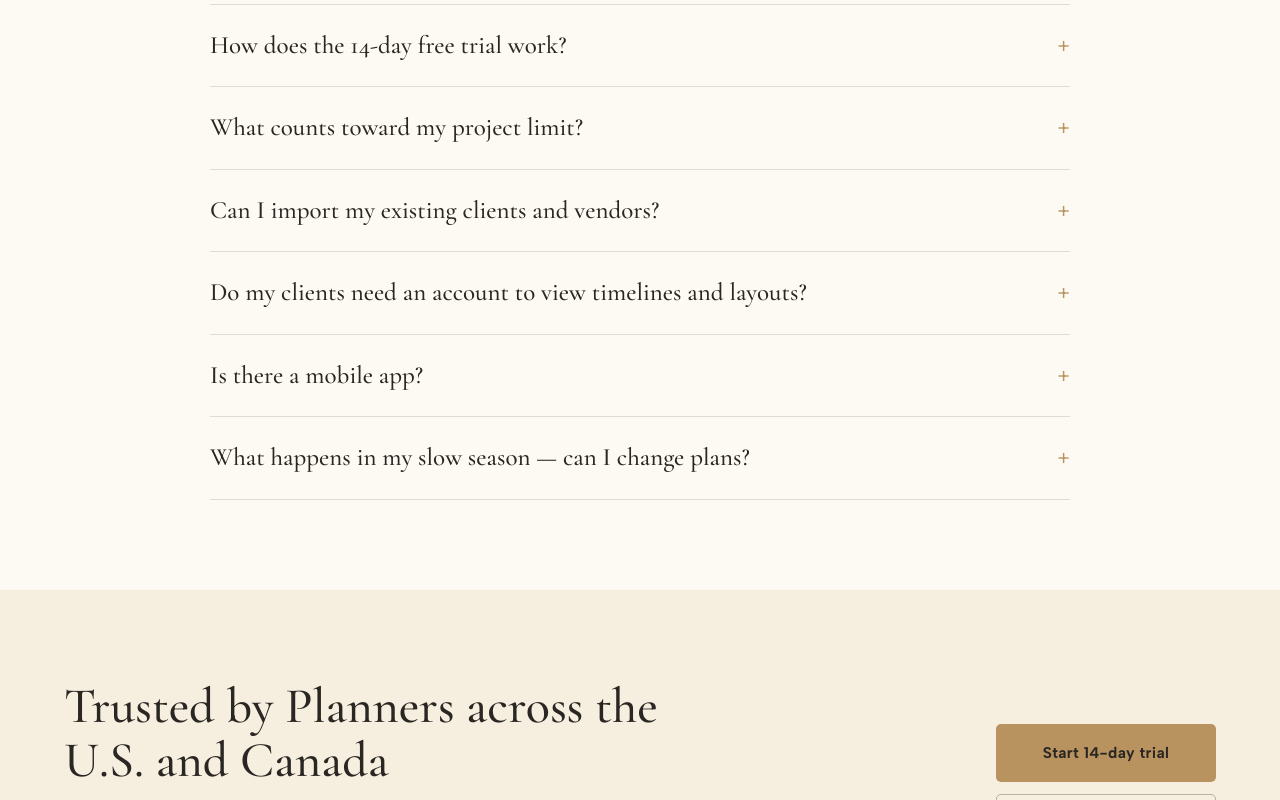
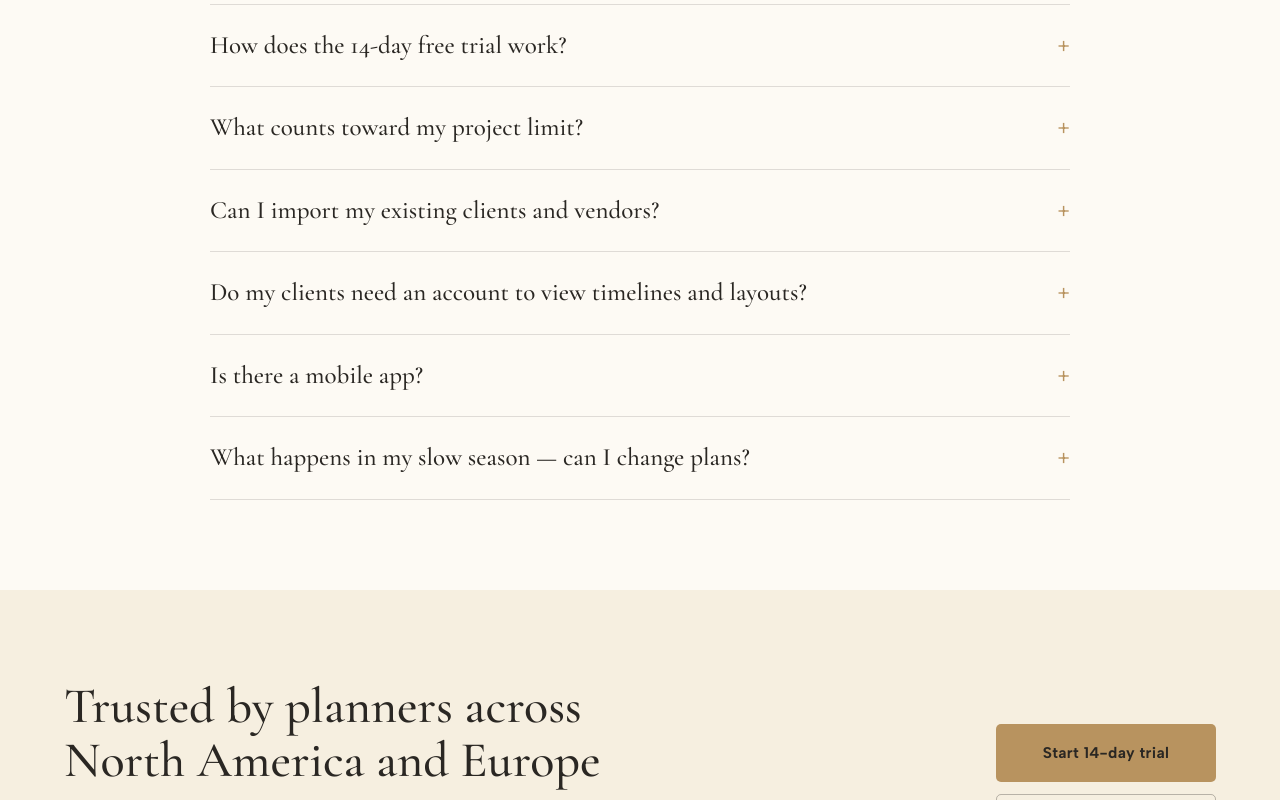
Before and after one commit to gatherwiseio/gatherwise, a Next.js app: page / in a window 1280 px wide. Shown: the part 11200-12000 px from the top of the page. Built offline with nearby package versions, Linux system fonts and the light colour scheme.

Commit message:
Homepage CTA: trusted across North America and Europe
Co-Authored-By: Claude Opus 5.5 <noreply@anthropic.com>

```diff
--- a/app/index_v2/page.tsx
+++ b/app/index_v2/page.tsx
@@ -757,8 +757,8 @@ const PAGE_HTML = `
   <section class="gw-cta">
     <div class="gw-cta__inner">
       <div class="gw-cta__lead">
-        <h2 class="gw-cta__title">Trusted by Planners across the U.S. and Canada</h2>
-        <p class="gw-cta__text">Join planners across the U.S. and Canada who trust Gatherwise to impress clients, stay organized, and save hours.</p>
+        <h2 class="gw-cta__title">Trusted by planners across North America and Europe</h2>
+        <p class="gw-cta__text">Join the planners who trust Gatherwise to impress clients, stay organized, and save hours.</p>
         <p class="gw-cta__fine">14-day free trial</p>
       </div>
       <div class="gw-cta__actions">
```
